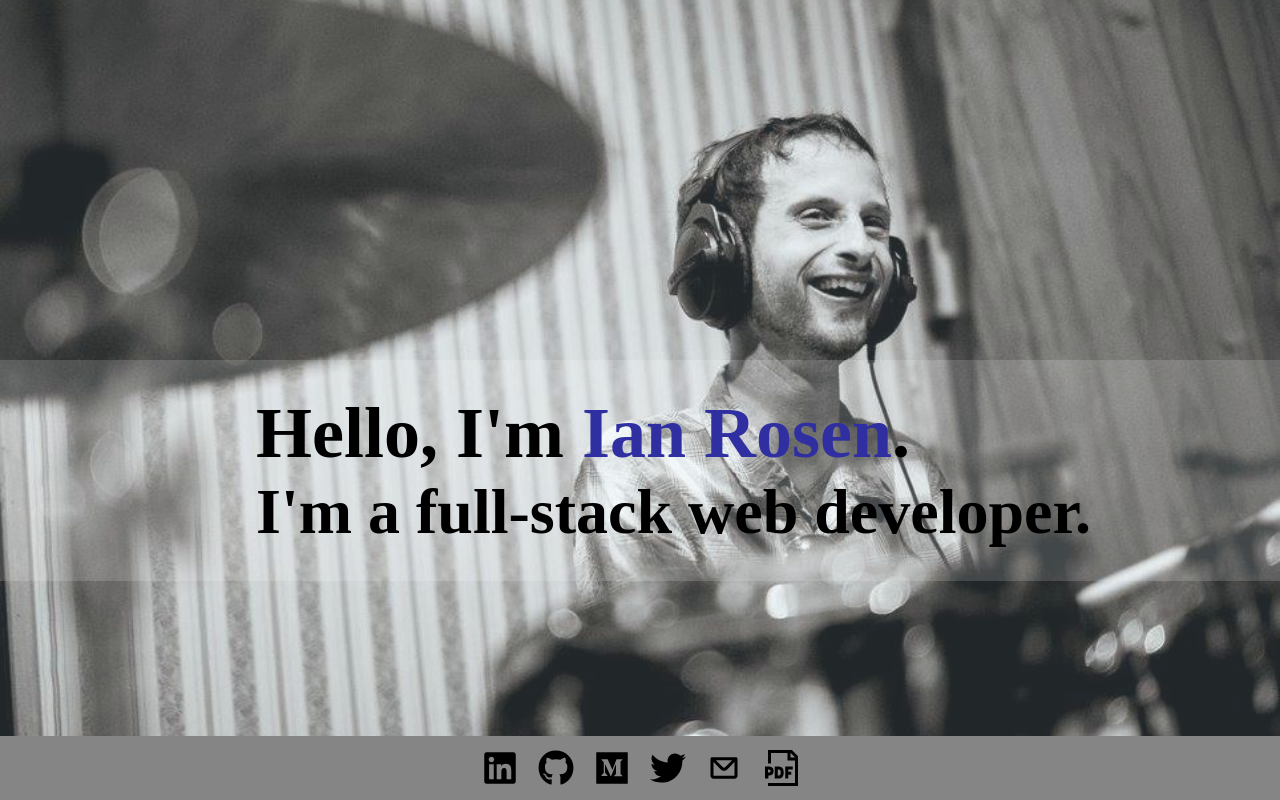
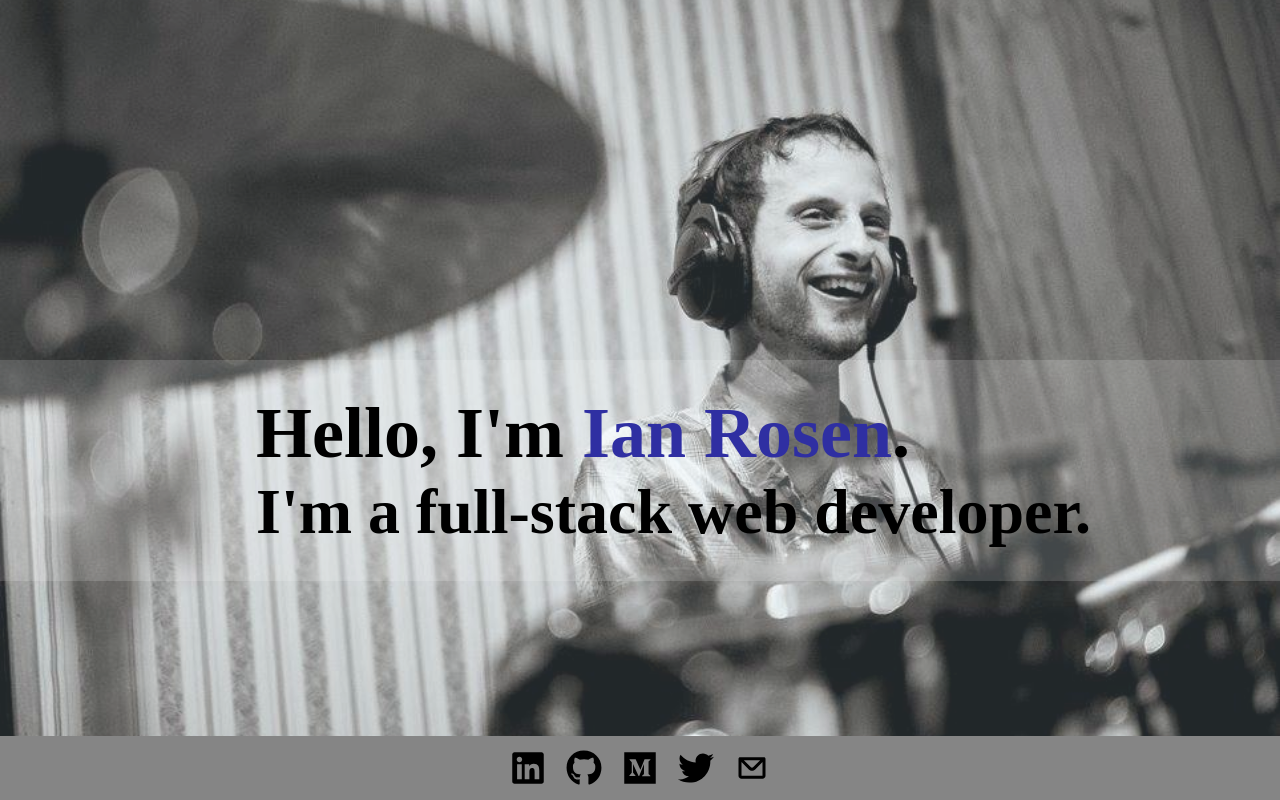
Before and after one commit to irosen419/ian_rosen_portfolio, a React (Create React App) app: page / in a window 1280 px wide. Shown: the top 800 px of the page. Built offline with nearby package versions, Linux system fonts and the light colour scheme.

Commit message:
removed resume

```diff
--- a/src/App.js
+++ b/src/App.js
@@ -21,7 +21,6 @@ function App() {
         <a href="https://medium.com/@irosen419" target="_blank" rel="noreferrer"><FaIcons.FaMedium /></a>
         <a href="https://twitter.com/irosen419" target="_blank" rel="noreferrer"><FaIcons.FaTwitter /></a>
         <a href="mailto:irosen419@gmail.com" target="_blank" rel="noreferrer"><CgIcons.CgMail /></a>
-        <a href="./Ian Rosen Resume.pdf" target="_blank" rel="noreferrer"><GrIcons.GrDocumentPdf /></a>
       </div>
     </div>
   );
```
